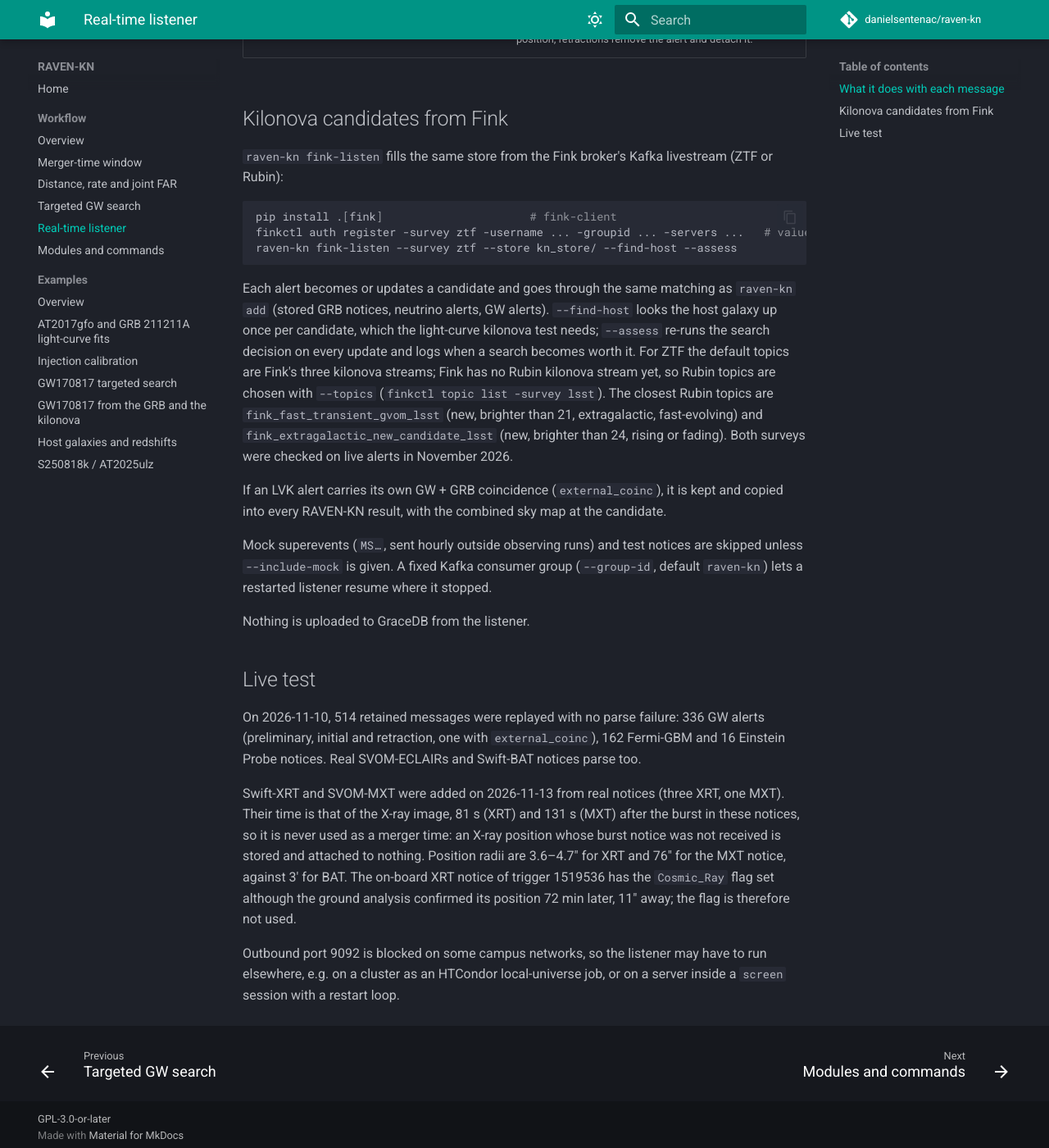
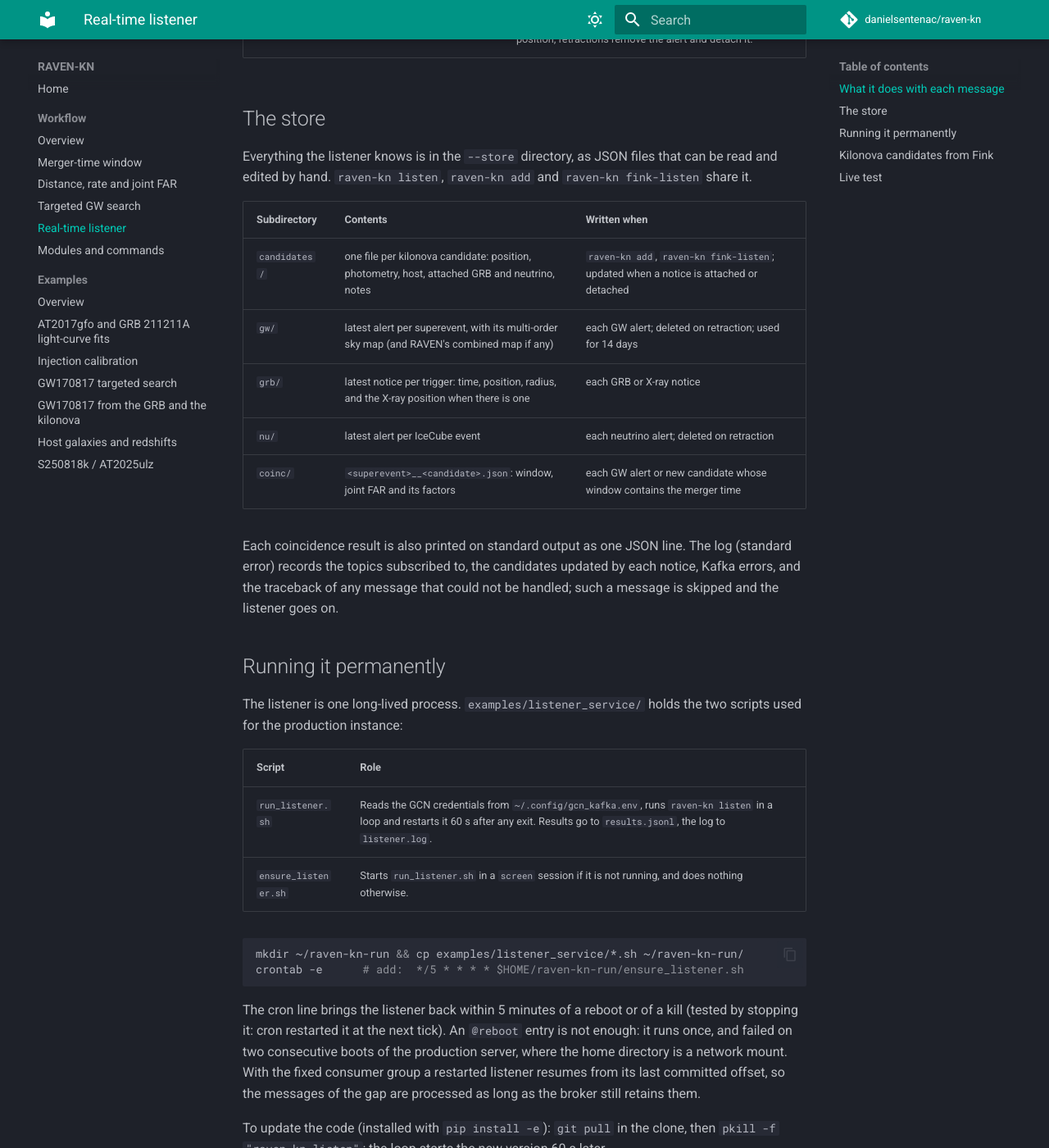
Before and after one commit to danielsentenac/raven-kn, an MkDocs documentation site: the page built from docs/listener.md, in a window 1280 px wide and 1400 px high, scrolled down 1053 px. Shown: the whole window at 82% size. Built offline with MkDocs 1.6.1 and Material for MkDocs 9.7.7, drawn with Linux system fonts in a browser that asks for light colours; comment, search, counter and statistics services are not loaded; some of the changed text lies outside the part shown.

Commit message:
Docs: listener store layout and permanent operation (restart loop, cron check)
examples/listener_service: the two scripts of the production instance.

Co-Authored-By: Claude Fable 5.2 <noreply@anthropic.com>

````diff
--- a/docs/listener.md
+++ b/docs/listener.md
@@ -19,6 +19,47 @@ raven-kn add candidate.json --store kn_store/     # add or update a kilonova can
 | X-ray afterglow position, VOEvent | Swift-XRT (`gcn.classic.voevent.SWIFT_XRT_POSITION`), SVOM-MXT (`gcn.notices.svom.voevent.mxt`) | Replaces the position of the stored Swift-BAT or SVOM-ECLAIRs burst with the same trigger number; the burst time is kept. Candidates are matched again within 2× the X-ray radius; one that the listener had attached to this burst and that lies outside is detached. |
 | New candidate | `raven-kn add` | Matched against stored GRB notices and neutrino alerts (the latest one up to 3 days before its first detection) and against GW alerts of the last 14 days. |
 | Neutrino alert | `gcn.notices.icecube.gold_bronze_track_alerts` | Stored, and attached to candidates within 1.4× its 90 % error radius whose first detection follows within 3 days; their window becomes ±500 s around the neutrino, unless a GRB gives a tighter one. Updates refine the time and position; retractions remove the alert and detach it. |
+
+## The store
+
+Everything the listener knows is in the `--store` directory, as JSON files that can be read and edited by
+hand. `raven-kn listen`, `raven-kn add` and `raven-kn fink-listen` share it.
+
+| Subdirectory | Contents | Written when |
+|---|---|---|
+| `candidates/` | one file per kilonova candidate: position, photometry, host, attached GRB and neutrino, notes | `raven-kn add`, `raven-kn fink-listen`; updated when a notice is attached or detached |
+| `gw/` | latest alert per superevent, with its multi-order sky map (and RAVEN's combined map if any) | each GW alert; deleted on retraction; used for 14 days |
+| `grb/` | latest notice per trigger: time, position, radius, and the X-ray position when there is one | each GRB or X-ray notice |
+| `nu/` | latest alert per IceCube event | each neutrino alert; deleted on retraction |
+| `coinc/` | `<superevent>__<candidate>.json`: window, joint FAR and its factors | each GW alert or new candidate whose window contains the merger time |
+
+Each coincidence result is also printed on standard output as one JSON line. The log (standard error)
+records the topics subscribed to, the candidates updated by each notice, Kafka errors, and the traceback
+of any message that could not be handled; such a message is skipped and the listener goes on.
+
+## Running it permanently
+
+The listener is one long-lived process. `examples/listener_service/` holds the two scripts used for the
+production instance:
+
+| Script | Role |
+|---|---|
+| `run_listener.sh` | Reads the GCN credentials from `~/.config/gcn_kafka.env`, runs `raven-kn listen` in a loop and restarts it 60 s after any exit. Results go to `results.jsonl`, the log to `listener.log`. |
+| `ensure_listener.sh` | Starts `run_listener.sh` in a `screen` session if it is not running, and does nothing otherwise. |
+
+```bash
+mkdir ~/raven-kn-run && cp examples/listener_service/*.sh ~/raven-kn-run/
+crontab -e      # add:  */5 * * * * $HOME/raven-kn-run/ensure_listener.sh
+```
+
+The cron line brings the listener back within 5 minutes of a reboot or of a kill (tested by stopping it:
+cron restarted it at the next tick). An `@reboot` entry is not enough: it runs once, and failed on two
+consecutive boots of the production server, where the home directory is a network mount. With the fixed
+consumer group a restarted listener resumes from its last committed offset, so the messages of the gap
+are processed as long as the broker still retains them.
+
+To update the code (installed with `pip install -e`): `git pull` in the clone, then
+`pkill -f "raven-kn listen"`; the loop starts the new version 60 s later.
 
 ## Kilonova candidates from Fink
 
@@ -62,5 +103,5 @@ nothing. Position radii are 3.6–4.7″ for XRT and 76″ for the MXT notice, a
 XRT notice of trigger 1519536 has the `Cosmic_Ray` flag set although the ground analysis confirmed its
 position 72 min later, 11″ away; the flag is therefore not used.
 
-Outbound port 9092 is blocked on some campus networks, so the listener may have to run elsewhere, e.g. on a
-cluster as an HTCondor local-universe job, or on a server inside a `screen` session with a restart loop.
+Outbound port 9092 is blocked on some campus networks, so the listener may have to run elsewhere: on a
+server as described [above](#running-it-permanently), or on a cluster as an HTCondor local-universe job.
````
Also changed, not shown: README.md (+3 -1 lines), 2 other files.
